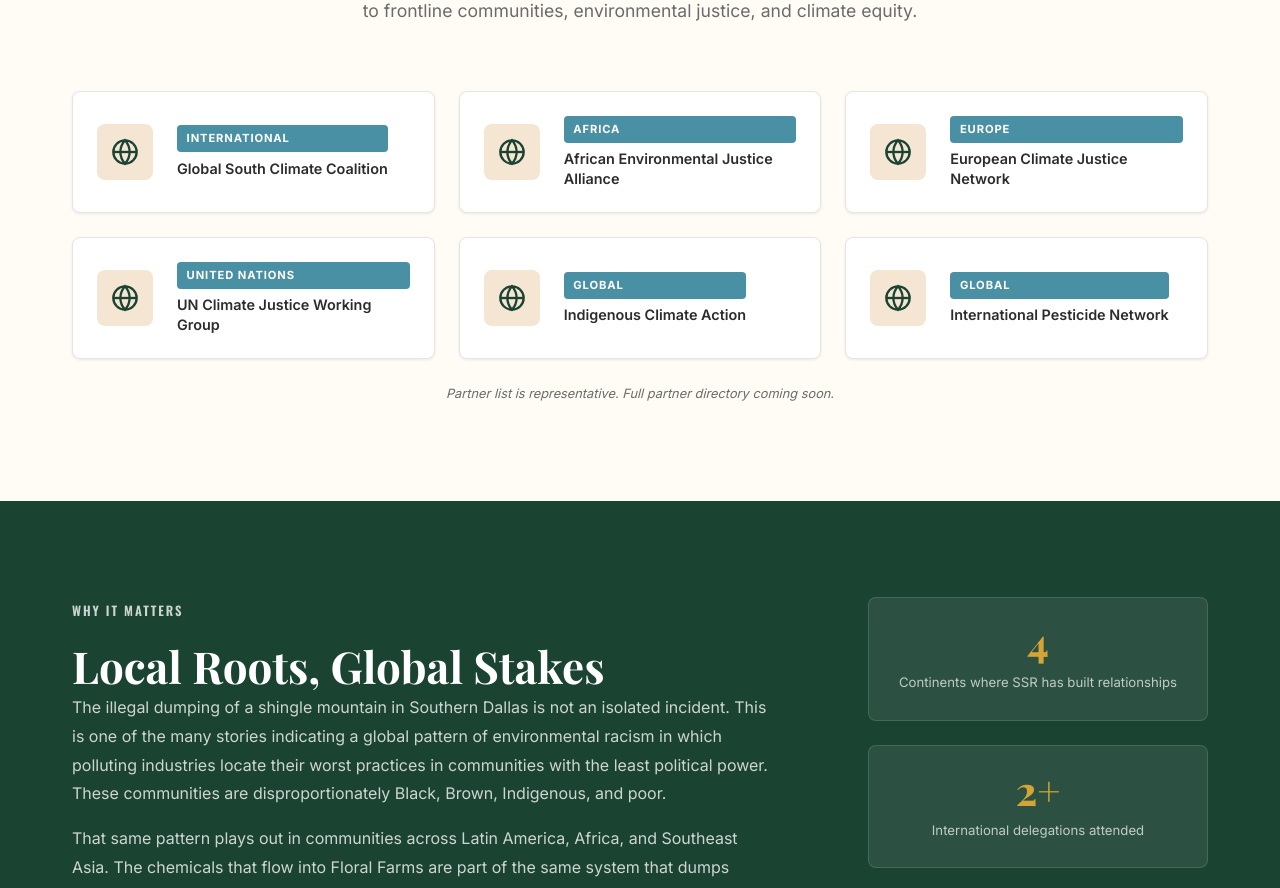
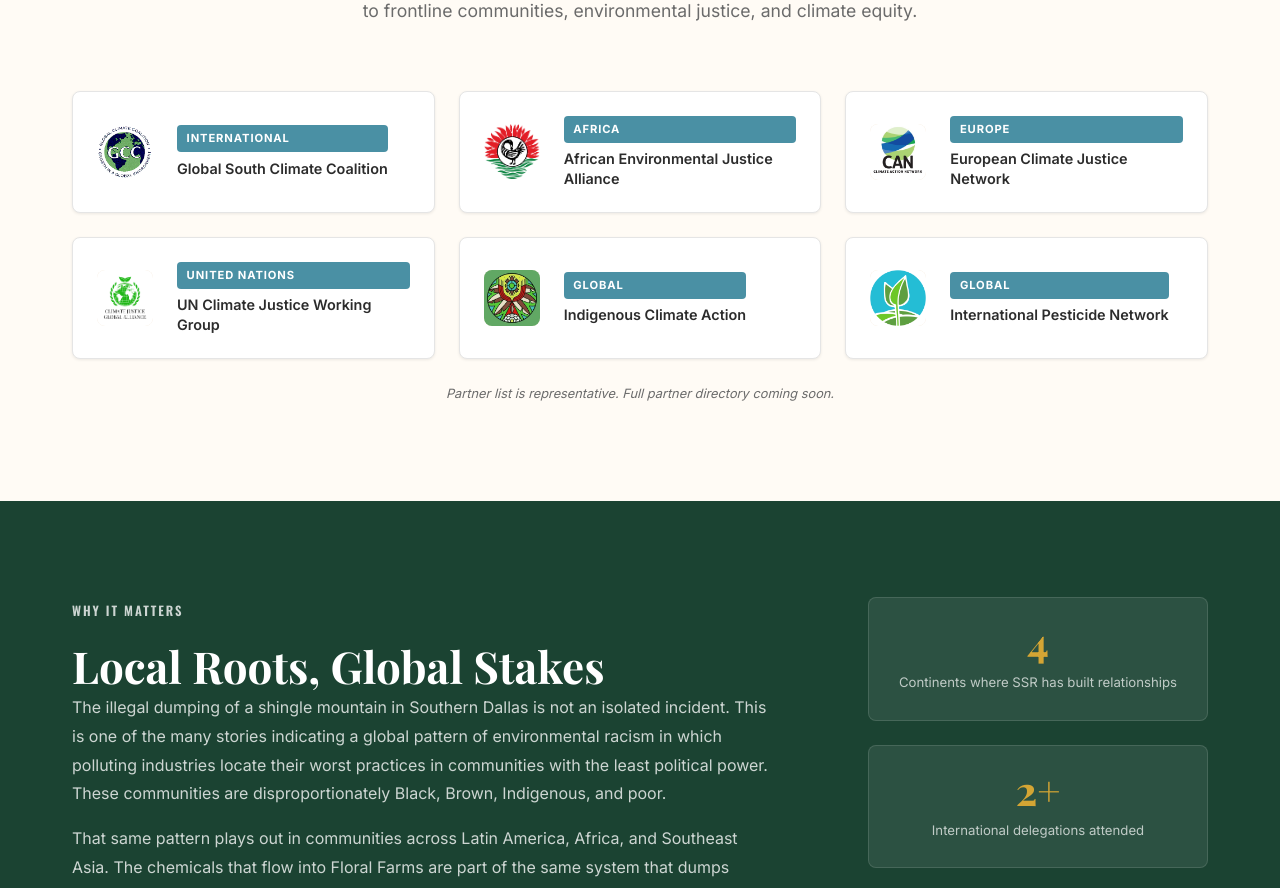
Before and after one commit to ssrdallas/southernsectorrising, a Next.js app: page /global-reach in a window 1280 px wide. Shown: the part 3200-4088 px from the top of the page. Built offline with nearby package versions, Linux system fonts and the light colour scheme.

Commit message:
Add partner logos to Global Reach International Allies section with white backgrounds

```diff
--- a/src/app/global-reach/page.module.css
+++ b/src/app/global-reach/page.module.css
@@ -274,6 +274,8 @@
   align-items: center;
   justify-content: center;
   color: var(--color-forest);
+  position: relative;
+  overflow: hidden;
 }
 
 .partnerInfo {
--- a/src/app/global-reach/page.tsx
+++ b/src/app/global-reach/page.tsx
@@ -1,7 +1,17 @@
 import type { Metadata } from 'next';
 import Image from 'next/image';
 import Link from 'next/link';
-import { IconGlobe, IconPin, IconCheck, IconMail } from '@/components/icons/SocialIcons';
+import {
+  IconGlobe,
+  IconPin,
+  IconCheck,
+  IconMail,
+  IconLeaf,
+  IconShield,
+  IconSparkles,
+  IconUsers,
+  IconNetwork,
+} from '@/components/icons/SocialIcons';
 import styles from './page.module.css';
 
 export const metadata: Metadata = {
@@ -75,12 +85,12 @@
 ];
 
 const GLOBAL_PARTNERS = [
-  { name: 'Global South Climate Coalition', region: 'International' },
-  { name: 'African Environmental Justice Alliance', region: 'Africa' },
-  { name: 'European Climate Justice Network', region: 'Europe' },
-  { name: 'UN Climate Justice Working Group', region: 'United Nations' },
-  { name: 'Indigenous Climate Action', region: 'Global' },
-  { name: 'International Pesticide Network', region: 'Global' },
+  { name: 'Global South Climate Coalition', region: 'International', icon: IconLeaf, image: '/images/partners/global south climate coalition.png', logoBg: '#ffffff' },
+  { name: 'African Environmental Justice Alliance', region: 'Africa', icon: IconShield, image: '/images/partners/african environmental justice alliance.png', logoBg: '#ffffff' },
+  { name: 'European Climate Justice Network', region: 'Europe', icon: IconSparkles, image: '/images/partners/european climate justice network.jpg' },
+  { name: 'UN Climate Justice Working Group', region: 'United Nations', icon: IconGlobe, image: '/images/partners/UN climate justice working group.png' },
+  { name: 'Indigenous Climate Action', region: 'Global', icon: IconUsers, image: '/images/partners/indigenous climate action.jpg' },
+  { name: 'International Pesticide Network', region: 'Global', icon: IconNetwork, image: '/images/partners/internation pesticide action.png' },
 ];
 
 const LOCATION_BADGES = [
@@ -210,11 +220,14 @@
             </p>
           </div>
           <div className={styles.partnersGrid}>
-            {GLOBAL_PARTNERS.map(({ name, region }) => (
+            {GLOBAL_PARTNERS.map(({ name, region, icon: IconComponent, image, logoBg }) => (
               <div key={name} className={styles.partnerCard}>
-                <div className={styles.partnerLogo}>
-                  {/* TODO: replace with <Image src={`/images/partners/${slug}.png`} fill alt={name} /> */}
-                  <IconGlobe size={28} />
+                <div className={styles.partnerLogo} style={{ backgroundColor: logoBg }}>
+                  {image ? (
+                    <Image src={image} fill alt={name} style={{ objectFit: 'contain' }} />
+                  ) : (
+                    <IconComponent size={28} />
+                  )}
                 </div>
                 <div className={styles.partnerInfo}>
                   <span className="tag tag--sky">{region}</span>
--- a/src/components/icons/SocialIcons.tsx
+++ b/src/components/icons/SocialIcons.tsx
@@ -106,3 +106,49 @@
     </svg>
   );
 }
+
+export function IconLeaf({ size = 20, className }: IconProps) {
+  return (
+    <svg viewBox="0 0 24 24" fill="none" stroke="currentColor" strokeWidth="2"
+         width={size} height={size} className={className} aria-hidden="true">
+      <path d="M5 19c4.5-1.5 7-4 9-8 2-4 5-7 5-7s-3 3-7 5c-4 2-6.5 4.5-7 10z" />
+      <path d="M5 19c1.5-2.5 3.5-4 6-5" />
+    </svg>
+  );
+}
+
+export function IconUsers({ size = 20, className }: IconProps) {
+  return (
+    <svg viewBox="0 0 24 24" fill="none" stroke="currentColor" strokeWidth="2"
+         width={size} height={size} className={className} aria-hidden="true">
+      <path d="M16 21v-2a4 4 0 0 0-4-4H7a4 4 0 0 0-4 4v2" />
+      <circle cx="9.5" cy="7" r="3" />
+      <path d="M22 21v-2a4 4 0 0 0-3-3.87" />
+      <path d="M16 3.13a4 4 0 0 1 0 7.75" />
+    </svg>
+  );
+}
+
+export function IconSparkles({ size = 20, className }: IconProps) {
+  return (
+    <svg viewBox="0 0 24 24" fill="none" stroke="currentColor" strokeWidth="2"
+         width={size} height={size} className={className} aria-hidden="true">
+      <path d="M12 3l1.4 4.6L18 9l-4.6 1.4L12 15l-1.4-4.6L6 9l4.6-1.4L12 3z" />
+      <path d="M19 14l.7 2.3L22 17l-2.3.7L19 20l-.7-2.3L16 17l2.3-.7L19 14z" />
+      <path d="M5 14l.7 2.3L8 17l-2.3.7L5 20l-.7-2.3L2 17l2.3-.7L5 14z" />
+    </svg>
+  );
+}
+
+export function IconNetwork({ size = 20, className }: IconProps) {
+  return (
+    <svg viewBox="0 0 24 24" fill="none" stroke="currentColor" strokeWidth="2"
+         width={size} height={size} className={className} aria-hidden="true">
+      <circle cx="6" cy="8" r="3" />
+      <circle cx="18" cy="8" r="3" />
+      <circle cx="12" cy="18" r="3" />
+      <path d="M8.6 10.2L15.4 15.8" />
+      <path d="M15.4 10.2L8.6 15.8" />
+    </svg>
+  );
+}
```
